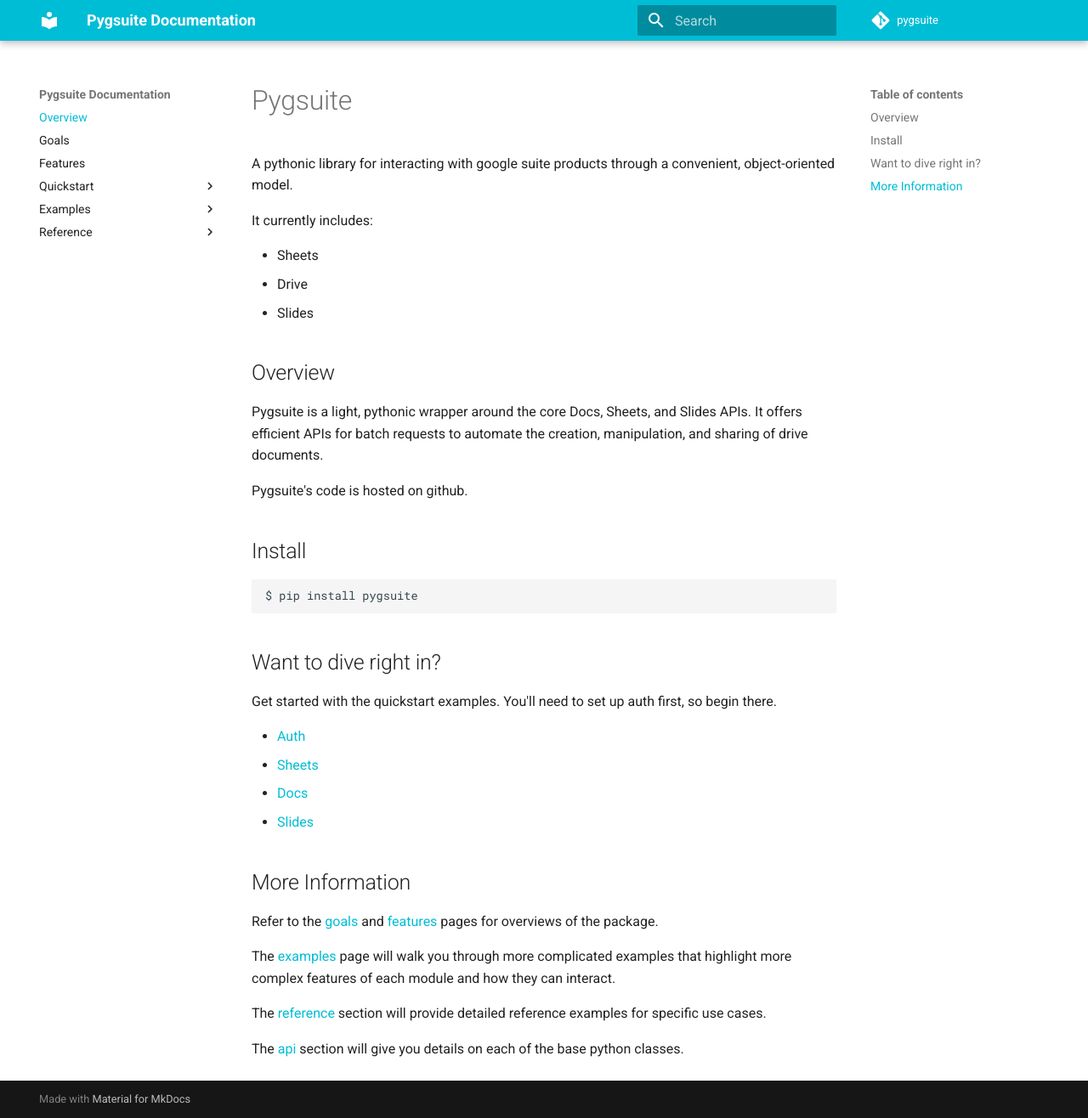
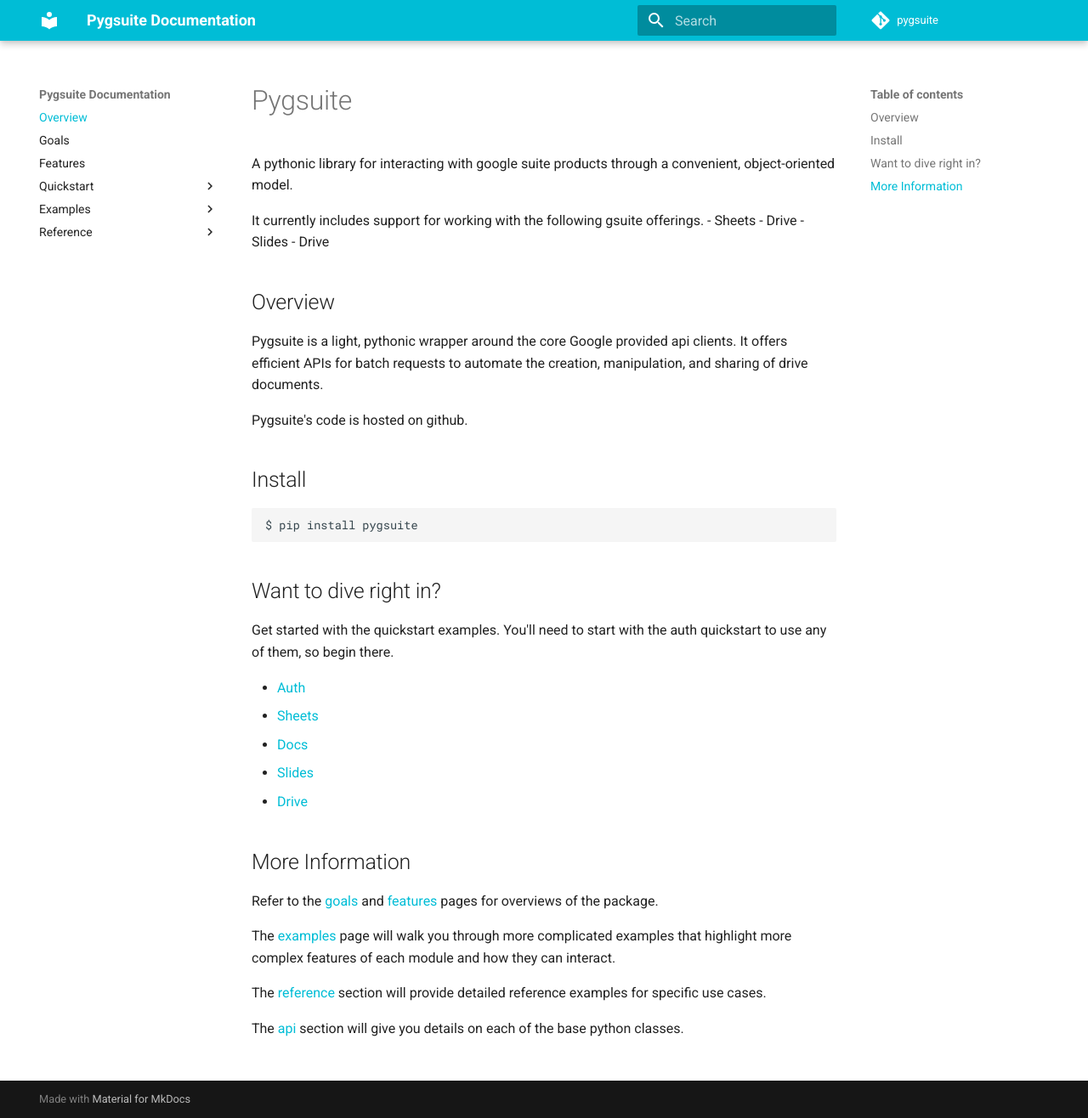
Before and after one commit to pygsuite/pygsuite, an MkDocs documentation site: the page built from docs/index.md, in a window 1280 px wide and 1316 px high. Shown: the whole window at 85% size. Built offline with MkDocs 1.6.1 and Material for MkDocs 9.7.7, drawn with Linux system fonts in a browser that asks for light colours; comment, search, counter and statistics services are not loaded; old or Windows-style settings are respelled for this version of MkDocs.

```diff
--- a/docs/index.md
+++ b/docs/index.md
@@ -3,17 +3,17 @@
 A pythonic library for interacting with google suite products through a convenient,
 object-oriented model.
 
-It currently includes:
-
+It currently includes support for working with the following gsuite offerings.
 - Sheets
 - Drive
 - Slides
+- Drive
 
 ## Overview
 
-Pygsuite is a light, pythonic wrapper around the core Docs, Sheets,
-and Slides APIs. It offers efficient APIs for batch requests to
-automate the creation, manipulation, and sharing of drive documents.
+Pygsuite is a light, pythonic wrapper around the core Google provided api clients.
+It offers efficient APIs for batch requests to automate the creation, manipulation,
+and sharing of drive documents.
 
 Pygsuite's code is hosted on github.
 
@@ -25,13 +25,14 @@
 
 ## Want to dive right in?
 
-Get started with the quickstart examples. You'll need to set up auth first,
-so begin there.
+Get started with the quickstart examples. You'll need to start with the auth quickstart
+to use any of them, so begin there.
 
 - [Auth](./quickstart/auth.md)
 - [Sheets](./quickstart/sheets.md)
 - [Docs](./quickstart/docs.md)
 - [Slides](./quickstart/slides.md)
+- [Drive]('./quickstart/drive.md)
 
 ## More Information
 
```
